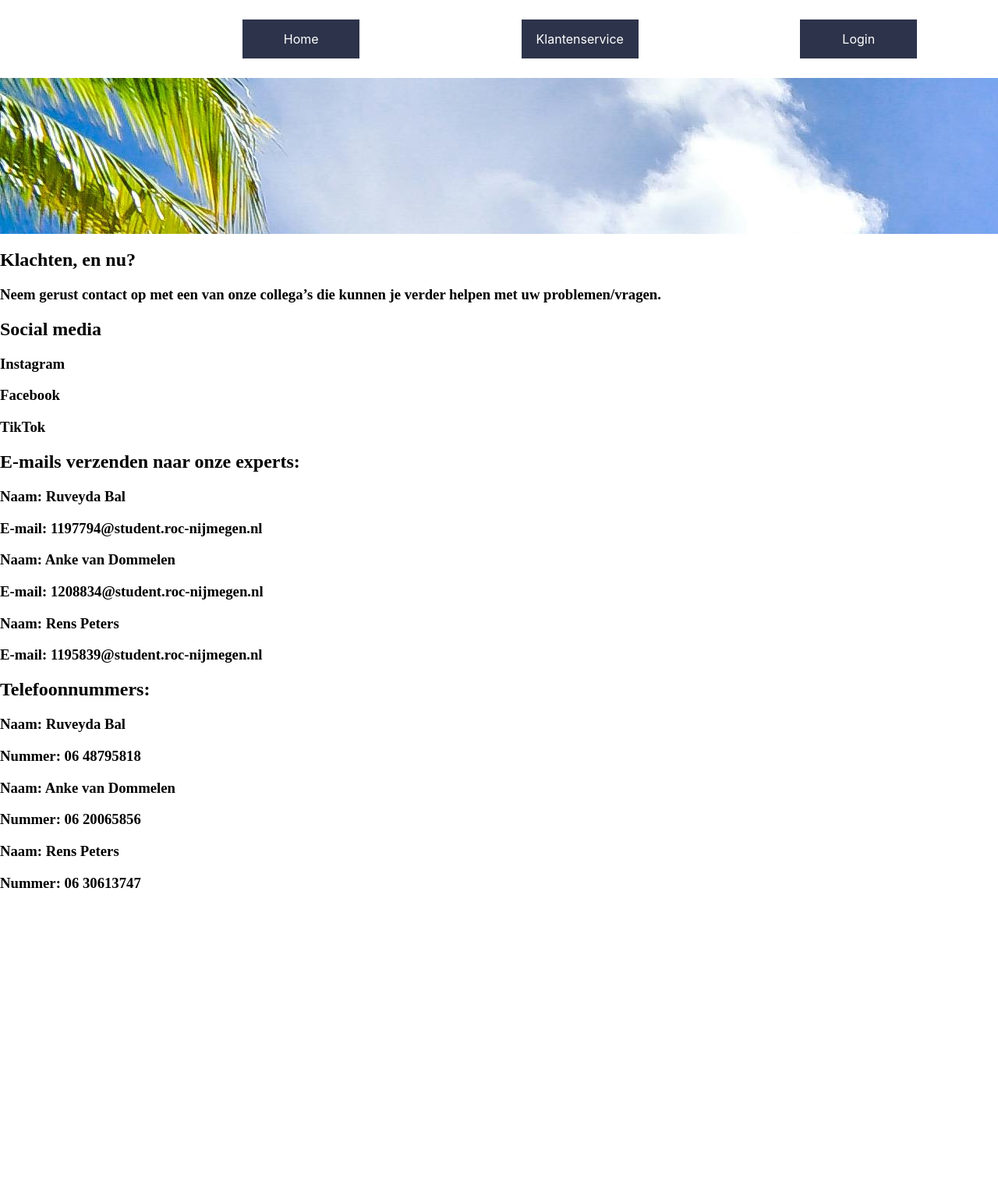
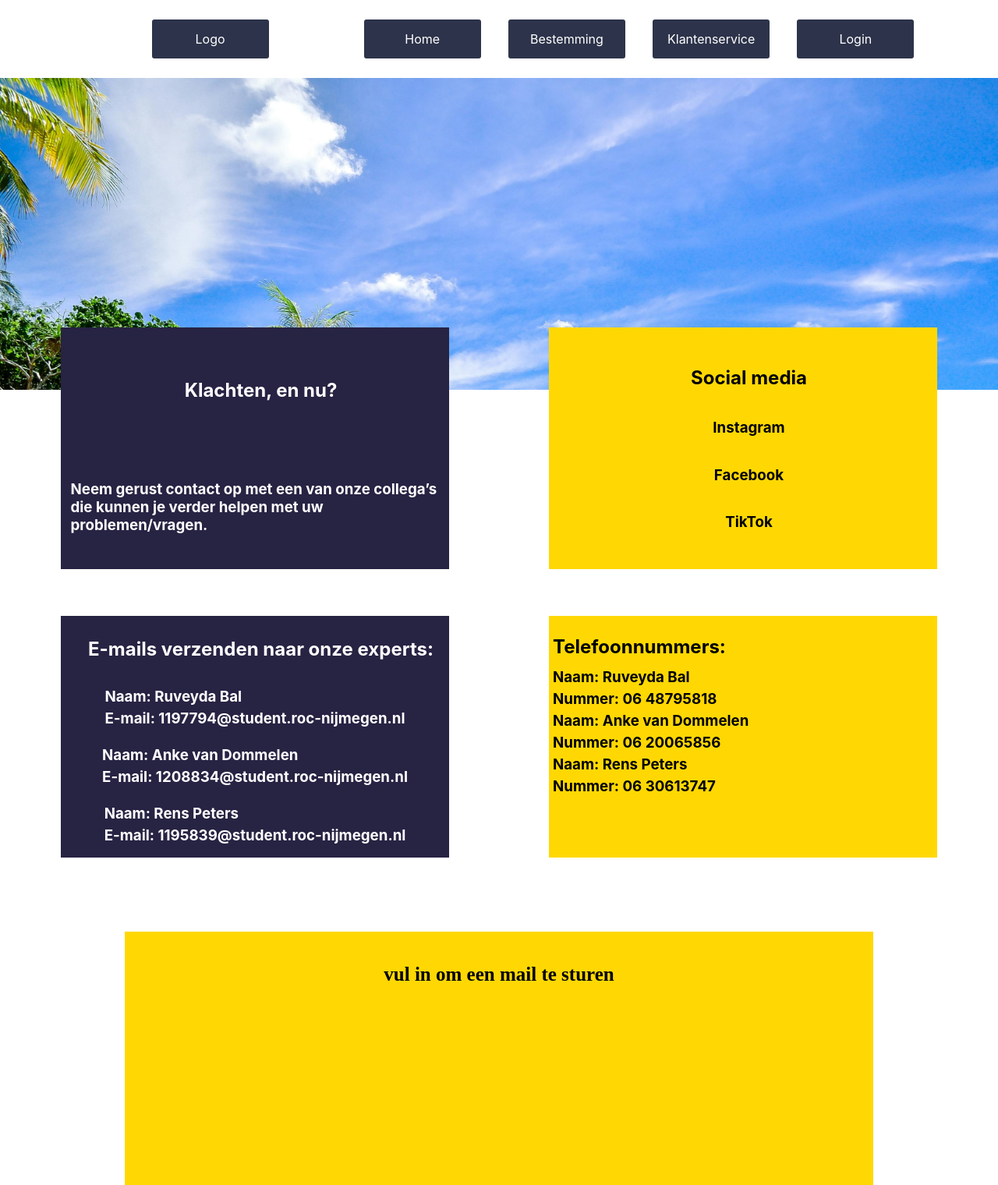
Before and after one commit to anke180/Reisbureau, a PHP site: page /pages/service.php in a window 1280 px wide. Shown: the whole page at 78% size. Before the commit the page ends 1139 px from the top, so only its background shows below. Run offline with PHP 8.4, Linux system fonts and the light colour scheme.

Commit message:
einde dag
einde week

```diff
--- a/css/index.css
+++ b/css/index.css
@@ -5,18 +5,28 @@ body{
 }
 
 
+/* hier begint de nav */
+.head{
+    display: flex;
+    justify-content: center;
+    flex-direction: column;
+    padding: 0px 100px 0px 100px;
 
-/* hier begint de nav */
+}
+
 .header{
     height: 100px;
     width: 100%;
     background-color: #ffffff;
     display: flex;
     flex-direction: row;
+    justify-content: space-around;
     align-items: center;
-    justify-content: space-around;
+    gap: 20px;
+    position: relative;
 }
 
+/*   */
 .logo-blok{
     height: 100px;
     width: 30%;
@@ -31,6 +41,7 @@ body{
     height: 50px;
     width: 150px;
     background-color: #2D334A;
+    border-radius: 3px;
     display: flex;
     flex-wrap: wrap;
     justify-content: center;
@@ -39,13 +50,248 @@ body{
     align-items: center;
     font-family: "Inter", sans-serif;
 }
+/* einde nav */
+
+/* begin index gemaakt door Rens */
+
+.but2{
+    color: rgb(201, 201, 201);
+}
+#btn{
+    color: black;
+}
 .b1{
+    height: 700px;
+    width: 100%;
+    background-image: url(/images/pexels-photo-457882.jpeg);
+    background-size: 1536px;
+    background-repeat: no-repeat;
+    display: flex;
+    justify-content: center;
+    align-items: center;
+    gap: 800px;
+    /* margin-bottom: -00px; */
+}
+#bckgrnd{
+    margin-top: -400px;
+}
+.none{
+    height: 100px;
+    width: 100px;
+    background-color: rgba(0, 0, 0, 0);
+}
+.inf{
+    height: 100px;
+    width: 80%;
+    background-color: grey;
+    padding: 10px;
+}
+#text{
+    height: 0;
+}
+.inf1{
+    height: auto;
+    width: 350px;
+    display: flex;
+    flex-direction: column;
+    align-items: center;
+    justify-content: center;
+    background-color: #272343;
+}
+.b2{
+    height: 600px;
+    width: 100%;
+    background-color: rgba(0, 0, 0, 0);
+    display: flex;
+    flex-wrap: wrap;
+    flex-direction: row;
+    gap: 10%;
+    justify-content: center;
+    font-family: "Inter", sans-serif;
+    margin-bottom: 20px;
+}
+.b3{
+    height: 600px;
+    width: 100%;
+    background-color: rgb(255, 255, 255);
+    display: flex;
+    flex-wrap: wrap;
+    flex-direction: row;
+    gap: 10%;
+    justify-content: center;
+    font-family: "Inter", sans-serif;
+    margin-top: 20px;
+}
+.inf2{
+    height: 650px;
+    width: 30%;
+    background-color: #ffffff;
+    border-style: solid;
+    border-color: #272343;
+    border-width: 20px;
+    font-size: 20px;
+    display: flex;
+    flex-wrap: wrap;
+    justify-content: center;
+    align-items: center;
+    flex-direction: column;
+    gap: 10px;
+
+}
+.inf3{
+    height: 550px;
+    width: 50%;
+    background-color: #FFD803;
+    display: flex;
+    justify-content: center;
+    flex-wrap: wrap;
+    align-items: center;
+    gap: 10px;
+    padding: 10px;
+}
+.inf4{
+    height: 150px;
+    width: 40%;
+    background-color: rgb(255, 255, 255);
+}
+/* einde index */
+
+/* begin service gemaakt door Rens */
+.inf5{
+    height: 250px;
+    width: 400px;
+    background-color: #272343;
+    color: #ffffff;
+    padding: 5px;
+}
+.dshb{
+    display: flex;
+    flex-direction: row;
+    gap: 10px;
+    font-family: "Inter", sans-serif;
+}
+.addloc{
     height: 200px;
+    width: 70%;
+    background-color: #272343;
+    margin-top: 20px;
+    color: gray;
+}
+.cstmr{
+    height: 200px;
+    width: 40%;
+    background-color: #272343;
+    color: rgb(201, 201, 201);
+}
+.cmpny{
+    height: 200px;
+    width: 40%;
+    background-color: #FFD803;
+}
+.socmed{
+    height: 300px;
+    width: 488px;
+    background-color: #FFD803;
+    padding: 5px;
+    display: flex;
+    flex-direction: column;
+    align-items: center;
+    justify-content: center;
+}
+.mailing{
+    height: 300px;
+    width: 488px;
+    background-color: #272343;
+    color: #ffffff;
+    padding: 5px;
+    display: flex;
+    flex-direction: column;
+    align-items: center;
+    justify-content: center;
+}
+
+.tekst-blok-service{
+    height: 80%;
     width: 100%;
-    background-repeat: no-repeat;
-    background-image: url("../images/pexels-photo-457882.jpeg");
+    display: flex;
+    flex-direction: column;
+    align-items: center;
+    justify-content: center;
+    padding-left: 15px;
 }
-/* einde nav */
+
+.numb{
+    height: 300px;
+    width: 488px;
+    background-color: #FFD803;
+    padding: 5px;
+}
+.main{
+    display: flex;
+    justify-content: center;
+    flex-direction: column;
+    padding: 0px 100px 0px 100px;
+    margin-top: 10px;
+}
+#hgt{
+    line-height: 0.5;}
+
+/* gemaakt door Ruveyda service*/
+.container-service-email{
+    height: auto;
+    width: 100%;
+    display: flex;
+    flex-direction: column;
+    align-items: center;
+    justify-content: center;
+
+}
+
+.blok-email{
+    height: 500px;
+    width: 75%;
+    display: flex;
+    flex-direction: column;
+    align-items: center;
+    justify-content: flex-end;
+
+}
+
+.mail-blok{
+    height: 65%;
+    width: 100%;
+    display: flex;
+    flex-direction: column;
+    align-items: center;
+    justify-content: flex-start;
+    background-color: #FFD803;
+}
+
+.tekst-mail-sturen-balk{
+    height: 80px;
+    width: 80%;
+    display: flex;
+    flex-direction: row;
+    align-items: center;
+    justify-content: center;
+    margin-top: 15px;
+}
+
+.tekst-mail-sturen{
+    height: 100%;
+    width: 100%;
+    color: #000000;
+    font-size: 25px;
+    font-weight: bold;
+    display: flex;
+    flex-direction: row;
+    align-items: center;
+    justify-content: center;
+}
+
+/* .balk-mail{
+    height: ;
+} */
 
 /* hier begint zoekopdracht */
 /* gemaakt door Ruveyda */
--- a/include/nav.php
+++ b/include/nav.php
@@ -1,5 +1,3 @@
-<link rel="stylesheet" href="https://fonts.googleapis.com/css2?family=Inter:wght@100..900&amp;display=swap">
-<link rel="stylesheet" href="../css/index.css">
 
 <div class="head">
     <div class="header">
@@ -8,7 +6,7 @@
         </div>
             <a href="../index.php" class="but1">Home</a>
             <a href="../pages/zoekopdracht.php" class="but1">Bestemming</a>
-            <a href="../pages/klantenservice.php" class="but1">Klantenservice</a>
+            <a href="../pages/service.php" class="but1">Klantenservice</a>
             <a href="../pages/login.php" class="but1">Login</a>
     </div>
 </div>
--- a/pages/register.php
+++ b/pages/register.php
@@ -23,7 +23,7 @@
                             </div>
                             <div class="telefoonnummer">
                                 <label class="tekst-colour">Tel: </label>
-                                <input class="background" type="number" name="tel" placeholder="Telefoonnummer" required>
+                                <input class="background" type="text" name="tel" placeholder="Telefoonnummer" required>
                             </div>
                             <div class="password">
                                 <label class="tekst-colour">Password: </label>
--- a/pages/service.php
+++ b/pages/service.php
@@ -4,40 +4,45 @@
 <head>
     <meta charset="UTF-8">
     <meta name="viewport" content="width=device-width, initial-scale=1.0">
-    <link rel="stylesheet" href="../CSS/index.css">
+    <link rel="stylesheet" href="../css/index.css">
     <title>Reisbureau</title>
 </head>
 <body>
-    <div class="head">
-        <div class="header">
-            <div class="logo"></div>
-            <a href="../index.php" class="but1">Home</a>
-            <a href="service.php" class="but1">Klantenservice</a>
-            <a href="login.php" class="but1">Login</a>
-        </div>
-        <div class="b1" id="bckgrnd">
+    <?php
+        include "../include/nav.php"
+    ?>
+        <div class="container">
+
+            <div id='margin-background' class="achtergrond"></div>
+
+
             </div>
             <div class="b3">
-            <div class="inf5">
-                <h2>Klachten, en nu?</h2>
-                <h3>Neem gerust contact op met een van onze collega’s die kunnen je verder helpen met uw problemen/vragen.</h3>
+                <div class="mailing">
+                    <h2 class="tekst-blok-service">Klachten, en nu?</h2>
+                    <h3 class="tekst-blok-service">Neem gerust contact op met een van onze collega’s die kunnen je verder helpen met uw problemen/vragen.</h3>
                 </div>
+
                 <div class="socmed">
+                    <div class="tekst-blok-service">
                         <h2>Social media</h2>
                         <h3>Instagram</h3>
                         <h3>Facebook</h3>
                         <h3>TikTok</h3>
                     </div>
+                </div>
+
                 <div class="mailing">
-            <h2>E-mails verzenden naar onze experts:</h2>
+                    <h2 class="tekst-blok-service">E-mails verzenden naar onze experts:</h2>
                         <div class="p1" id="hgt">
                             <h3>Naam: Ruveyda Bal</h3>
-                    <h3>E-mail: 1197794@student.roc-nijmegen.nl</h3></div>
-                <div class="p2" id="hgt">
+                            <h3>E-mail: 1197794@student.roc-nijmegen.nl</h3>
+                        </div>
+                        <div class="p1" id="hgt">
                             <h3>Naam: Anke van Dommelen</h3>
                             <h3>E-mail: 1208834@student.roc-nijmegen.nl</h3>
                         </div>
-                <div class="p3" id="hgt">
+                        <div class="p1" id="hgt">
                             <h3>Naam: Rens Peters</h3>
                             <h3>E-mail: 1195839@student.roc-nijmegen.nl</h3>
                         </div>
@@ -58,5 +63,17 @@
                 </div>
             </div>
         </div>
+
+        <div class="container-service-email">
+            <div class="blok-email">
+                <div class="mail-blok">
+                    <div class="tekst-mail-sturen-balk">
+                        <a class="tekst-mail-sturen">vul in om een mail te sturen</a>
+                    </div>
+
+                </div>
+            </div>
+        </div>
+
 </body>
 </html>
--- a/pages/zoekopdracht.php
+++ b/pages/zoekopdracht.php
@@ -5,7 +5,7 @@
     <meta name="viewport" content="width=device-width, initial-scale=1.0">
     <link href="https://fonts.googleapis.com/css2?family=Inter:wght@100..900&amp;display=swap" rel="stylesheet">
     <title>Reisbueau Bestemming pagina</title>
-    <link rel="stylesheet" href="css/index.css">
+    <link rel="stylesheet" href="../css/index.css">
 </head>
 <body>
 
```
Also changed, not shown: index.php (+13 -21 lines). Lines whose indentation alone changed are shown as unchanged.
